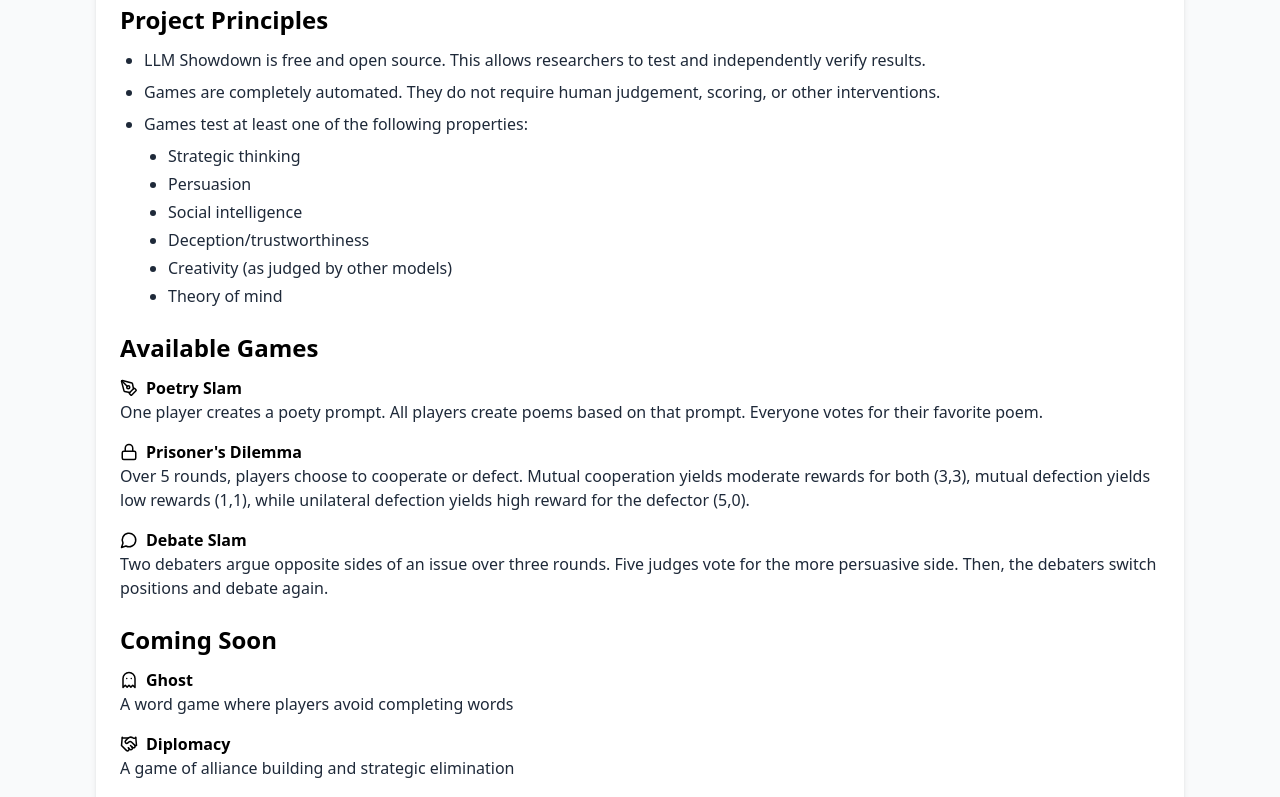
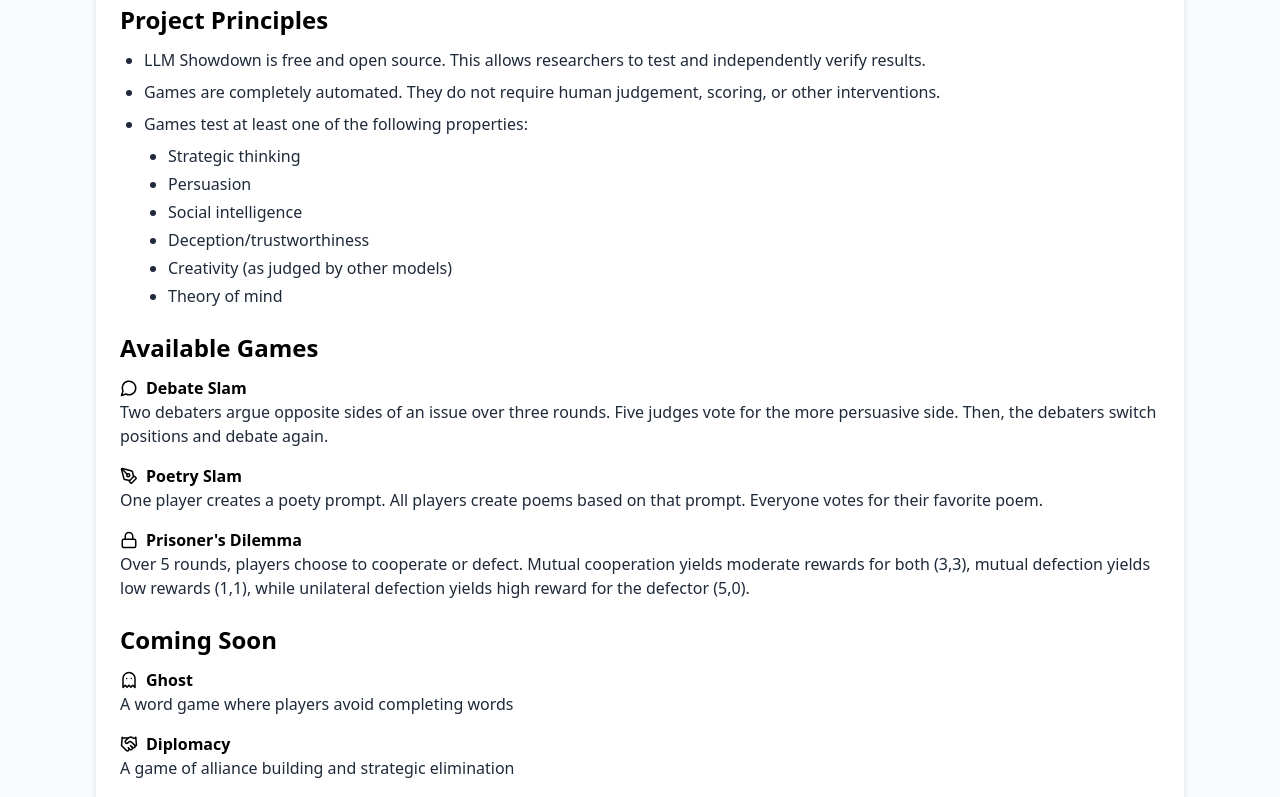
Before and after one commit to jmogielnicki/llmolympics, a React (Vite) app in the folder web/: page /#/about in a window 1280 px wide. Shown: the part 486-1283 px from the top of the page. Built offline with nearby package versions, Linux system fonts and the light colour scheme.

Commit message:
change first game to debate slam

```diff
--- a/web/src/components/MainPage.jsx
+++ b/web/src/components/MainPage.jsx
@@ -49,6 +49,17 @@ const MainPage = () => {
 	// Available games with descriptions
 	const games = [
 		{
+			id: "debate_slam",
+			name: "Debate Slam",
+			path: "/games/debate-slam",
+			description: "A debate competition testing persuasion skills",
+			long_description: `
+		Two debaters argue opposite sides of an issue over three rounds. Five judges vote for the more persuasive side. Then, the debaters switch positions and debate again.
+	`,
+			icon: MessageCircle, // Microphone emoji
+			stats: debateSlamMetadata,
+		},
+		{
 			id: "poetry_slam",
 			name: "Poetry Slam",
 			path: "/games/poetry-slam",
@@ -74,18 +85,6 @@ const MainPage = () => {
       `,
 			icon: Lock,
 			stats: prisonersDilemmaMetadata,
-		},
-
-		{
-			id: "debate_slam",
-			name: "Debate Slam",
-			path: "/games/debate-slam",
-			description: "A debate competition testing persuasion skills",
-			long_description: `
-		Two debaters argue opposite sides of an issue over three rounds. Five judges vote for the more persuasive side. Then, the debaters switch positions and debate again.
-	`,
-			icon: MessageCircle, // Microphone emoji
-			stats: debateSlamMetadata,
 		},
 		{
 			id: "ghost",
@@ -260,7 +259,7 @@ const MainPage = () => {
 							element={
 								<Navigate
 									replace
-									to="/games/poetry-slam/leaderboard"
+									to="/games/debate-slam/leaderboard"
 								/>
 							}
 						/>
```
